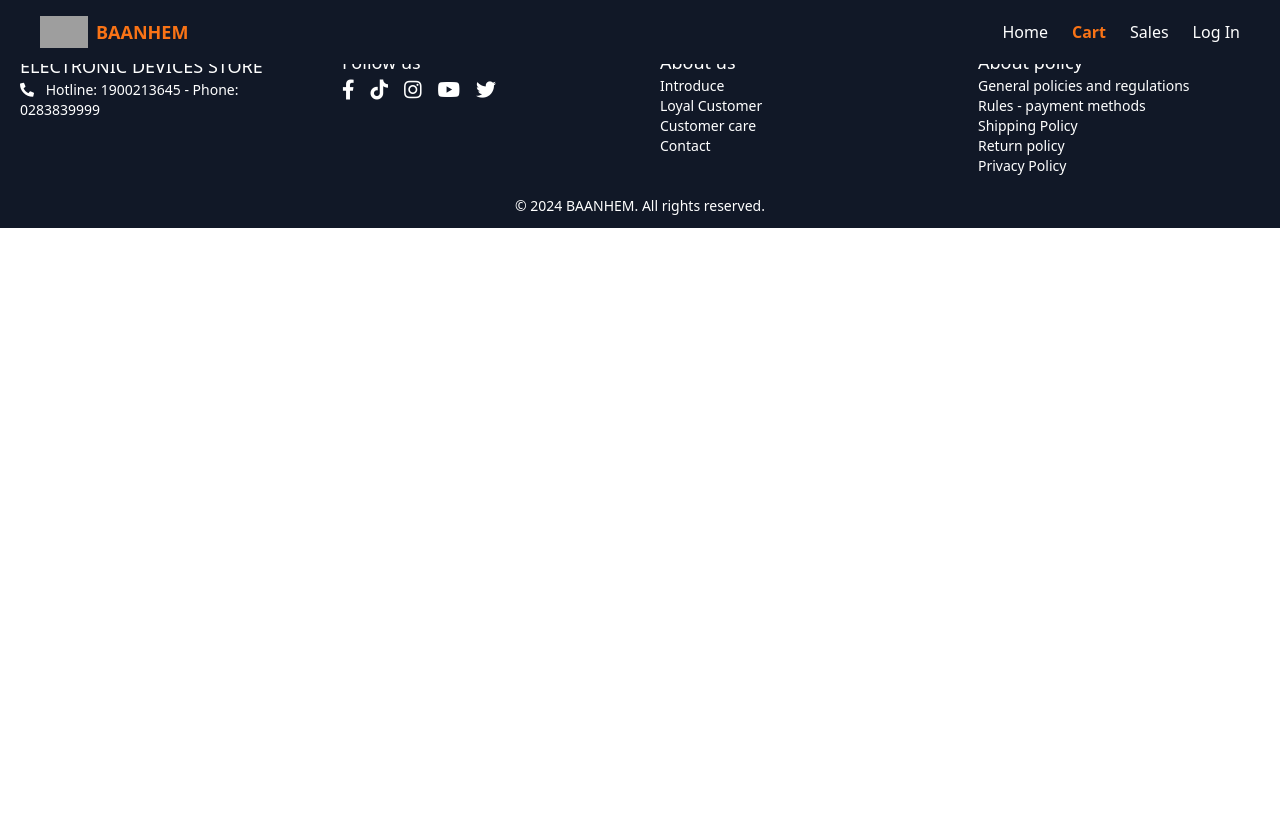
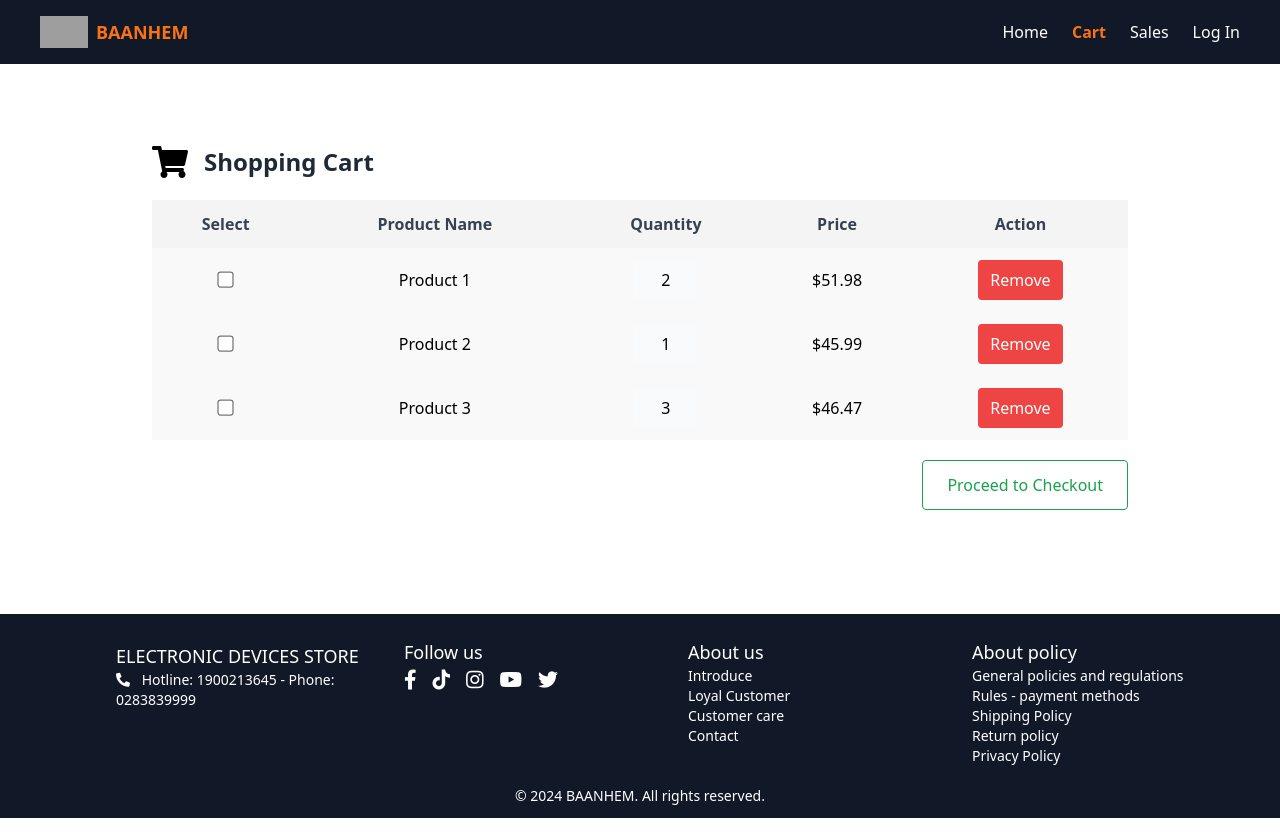
Before and after one commit to giahao1411/shopping-website, a React (Vite) app in the folder front-end/: page /cart in a window 1280 px wide. Before the commit the page ends 800 px from the top, so only its background shows below. Built offline with nearby package versions, Linux system fonts and the light colour scheme; grey boxes are pictures that could not be loaded.

Commit message:
cart page

```diff
--- a/front-end/src/components/Home/Main/Cart.jsx
+++ b/front-end/src/components/Home/Main/Cart.jsx
@@ -1,8 +1,9 @@
 import React, { useState, useEffect } from "react";
 import axios from "axios";
 import { SESSION } from "../../../libs/constant";
-// import "../../../styles/Cart/Cart.css";
 import { Link } from "react-router-dom";
+import { FaShoppingCart } from "react-icons/fa";
+import { formatMoney } from "../../../libs/utilities";
 
 const Cart = () => {
     const [cartItems, setCartItems] = useState([
@@ -25,9 +26,6 @@ const Cart = () => {
             price: 15.49,
         },
     ]);
-
-    const [loading, setLoading] = useState(true);
-    const [error, setError] = useState(null);
 
     useEffect(() => {
         const fetchCartItems = async () => {
@@ -59,6 +57,10 @@ const Cart = () => {
         // fetchCartItems();
     }, []);
 
+    const totalPricePerItem = (quantity, price) => {
+        return quantity * price;
+    };
+
     const handleRemoveItem = async (itemId) => {
         const storedUser = JSON.parse(localStorage.getItem(SESSION));
         if (!storedUser) return;
@@ -79,32 +81,38 @@ const Cart = () => {
         }
     };
 
-    if (loading) return <div>Loading...</div>;
-    if (error) return <div>{error}</div>;
-
     return (
-        <div className="mt-5">
-            <div className="max-w-5xl mx-auto p-6 bg-gray-100 rounded-lg shadow-md">
-                <h2 className="text-center text-2xl font-bold text-gray-800 mb-5">
+        <div className="py-20 mt-10">
+            <div className="max-w-5xl mx-auto p-6">
+                <div className="flex items-center space-x-4">
+                    <FaShoppingCart className="text-4xl" />
+                    <h2 className="text-2xl font-bold text-gray-800">
                         Shopping Cart
                     </h2>
+                </div>
                 {cartItems.length === 0 ? (
                     <p className="text-center text-gray-600">
                         Your cart is empty.
                     </p>
                 ) : (
-                    <table className="w-full border-collapse mb-5">
+                    <table className="w-full border-none mb-5">
                         <thead>
-                            <tr className="bg-blue-500 text-white">
-                                <th className="py-3 px-4 text-left">Select</th>
-                                <th className="py-3 px-4 text-left">
+                            <tr className="bg-blue-500 text-gray-700">
+                                <th className="py-3 px-4 text-center border-none">
+                                    Select
+                                </th>
+                                <th className="py-3 px-4 text-center border-none">
                                     Product Name
                                 </th>
-                                <th className="py-3 px-4 text-left">
+                                <th className="py-3 px-4 text-center border-none">
                                     Quantity
                                 </th>
-                                <th className="py-3 px-4 text-left">Price</th>
-                                <th className="py-3 px-4 text-left">Action</th>
+                                <th className="py-3 px-4 text-center border-none">
+                                    Price
+                                </th>
+                                <th className="py-3 px-4 text-center border-none">
+                                    Action
+                                </th>
                             </tr>
                         </thead>
                         <tbody>
@@ -113,14 +121,16 @@ const Cart = () => {
                                     key={item._id || index}
                                     className="odd:bg-white even:bg-gray-50"
                                 >
-                                    <td className="py-3 px-4">
+                                    <td className="py-3 px-4 text-center border-none">
                                         <input
                                             type="checkbox"
                                             className="scale-125"
                                         />
                                     </td>
-                                    <td className="py-3 px-4">{item.name}</td>
-                                    <td className="py-3 px-4">
+                                    <td className="py-3 px-4 text-center border-none">
+                                        {item.name}
+                                    </td>
+                                    <td className="py-3 px-4 text-center border-none">
                                         <input
                                             type="number"
                                             value={item.quantity}
@@ -128,16 +138,23 @@ const Cart = () => {
                                             onChange={(e) => {
                                                 // Handle quantity change logic
                                             }}
-                                            className="w-16 p-2 border rounded text-center focus:outline-none focus:ring focus:ring-blue-200"
+                                            className="w-16 p-2 bg-gray-50 text-center focus:outline-none"
                                         />
                                     </td>
-                                    <td className="py-3 px-4">${item.price}</td>
-                                    <td className="py-3 px-4">
+                                    <td className="py-3 px-4 text-center border-none">
+                                        {formatMoney(
+                                            totalPricePerItem(
+                                                item.quantity,
+                                                item.price
+                                            )
+                                        )}
+                                    </td>
+                                    <td className="py-3 px-4 text-center border-none">
                                         <button
                                             onClick={() =>
                                                 handleRemoveItem(item._id)
                                             }
-                                            className="px-3 py-2 bg-red-600 text-white rounded hover:bg-red-700"
+                                            className="px-3 py-2 bg-red-500 text-white rounded hover:bg-red-700"
                                         >
                                             Remove
                                         </button>
@@ -147,12 +164,15 @@ const Cart = () => {
                         </tbody>
                     </table>
                 )}
+
+                <div className="text-right">
                     <Link
                         to="/checkout"
-                    className="inline-block px-6 py-3 bg-green-600 text-white text-center rounded hover:bg-green-700"
+                        className="inline-block px-6 py-3 bg-white text-green-600 border border-green-600 text-center rounded hover:bg-green-600 hover:text-white"
                     >
                         Proceed to Checkout
                     </Link>
+                </div>
             </div>
         </div>
     );
--- a/front-end/src/components/Home/Partials/Footer.jsx
+++ b/front-end/src/components/Home/Partials/Footer.jsx
@@ -3,30 +3,46 @@ import React from "react";
 const Footer = () => {
     return (
         <div className="bg-gray-900 text-white py-2">
-            <div className="flex flex-wrap justify-around">
-                <div className="flex-1 m-5 min-w-[200px]">
+            <div className="flex flex-wrap justify-between mx-10">
+                <div className="flex-1 m-5 min-w-[200px] pl-14">
                     <h3 className="text-lg">ELECTRONIC DEVICES STORE</h3>
                     <p className="text-sm">
-                        <i className="fas fa-phone-alt mr-2"></i> Hotline: 1900213645 - Phone: 0283839999
+                        <i className="fas fa-phone-alt mr-2"></i> Hotline:
+                        1900213645 - Phone: 0283839999
                     </p>
                 </div>
 
                 <div className="flex-1 m-4 min-w-[200px]">
                     <h3 className="text-lg">Follow us</h3>
                     <div className="flex space-x-4">
-                        <a href="#" className="text-white text-xl hover:text-blue-500">
+                        <a
+                            href="#"
+                            className="text-white text-xl hover:text-blue-500"
+                        >
                             <i className="fab fa-facebook-f"></i>
                         </a>
-                        <a href="#" className="text-white text-xl hover:text-blue-500">
+                        <a
+                            href="#"
+                            className="text-white text-xl hover:text-blue-500"
+                        >
                             <i className="fab fa-tiktok"></i>
                         </a>
-                        <a href="#" className="text-white text-xl hover:text-blue-500">
+                        <a
+                            href="#"
+                            className="text-white text-xl hover:text-blue-500"
+                        >
                             <i className="fab fa-instagram"></i>
                         </a>
-                        <a href="#" className="text-white text-xl hover:text-red-500">
+                        <a
+                            href="#"
+                            className="text-white text-xl hover:text-red-500"
+                        >
                             <i className="fab fa-youtube"></i>
                         </a>
-                        <a href="#" className="text-white text-xl hover:text-blue-400">
+                        <a
+                            href="#"
+                            className="text-white text-xl hover:text-blue-400"
+                        >
                             <i className="fab fa-twitter"></i>
                         </a>
                     </div>
@@ -34,19 +50,55 @@ const Footer = () => {
 
                 <div className="flex-1 m-4 min-w-[200px]">
                     <h3 className="text-lg">About us</h3>
-                    <p className="text-sm"><a href="#" className="hover:underline">Introduce</a></p>
-                    <p className="text-sm"><a href="#" className="hover:underline">Loyal Customer</a></p>
-                    <p className="text-sm"><a href="#" className="hover:underline">Customer care</a></p>
-                    <p className="text-sm"><a href="#" className="hover:underline">Contact</a></p>
+                    <p className="text-sm">
+                        <a href="#" className="hover:underline">
+                            Introduce
+                        </a>
+                    </p>
+                    <p className="text-sm">
+                        <a href="#" className="hover:underline">
+                            Loyal Customer
+                        </a>
+                    </p>
+                    <p className="text-sm">
+                        <a href="#" className="hover:underline">
+                            Customer care
+                        </a>
+                    </p>
+                    <p className="text-sm">
+                        <a href="#" className="hover:underline">
+                            Contact
+                        </a>
+                    </p>
                 </div>
 
                 <div className="flex-1 m-4 min-w-[200px]">
                     <h3 className="text-lg">About policy</h3>
-                    <p className="text-sm"><a href="#" className="hover:underline">General policies and regulations</a></p>
-                    <p className="text-sm"><a href="#" className="hover:underline">Rules - payment methods</a></p>
-                    <p className="text-sm"><a href="#" className="hover:underline">Shipping Policy</a></p>
-                    <p className="text-sm"><a href="#" className="hover:underline">Return policy</a></p>
-                    <p className="text-sm"><a href="#" className="hover:underline">Privacy Policy</a></p>
+                    <p className="text-sm">
+                        <a href="#" className="hover:underline">
+                            General policies and regulations
+                        </a>
+                    </p>
+                    <p className="text-sm">
+                        <a href="#" className="hover:underline">
+                            Rules - payment methods
+                        </a>
+                    </p>
+                    <p className="text-sm">
+                        <a href="#" className="hover:underline">
+                            Shipping Policy
+                        </a>
+                    </p>
+                    <p className="text-sm">
+                        <a href="#" className="hover:underline">
+                            Return policy
+                        </a>
+                    </p>
+                    <p className="text-sm">
+                        <a href="#" className="hover:underline">
+                            Privacy Policy
+                        </a>
+                    </p>
                 </div>
             </div>
 
```
Also changed, not shown: front-end/src/styles/Cart/Cart.css (deleted, +0 -101 lines). Lines whose indentation alone changed are shown as unchanged.
